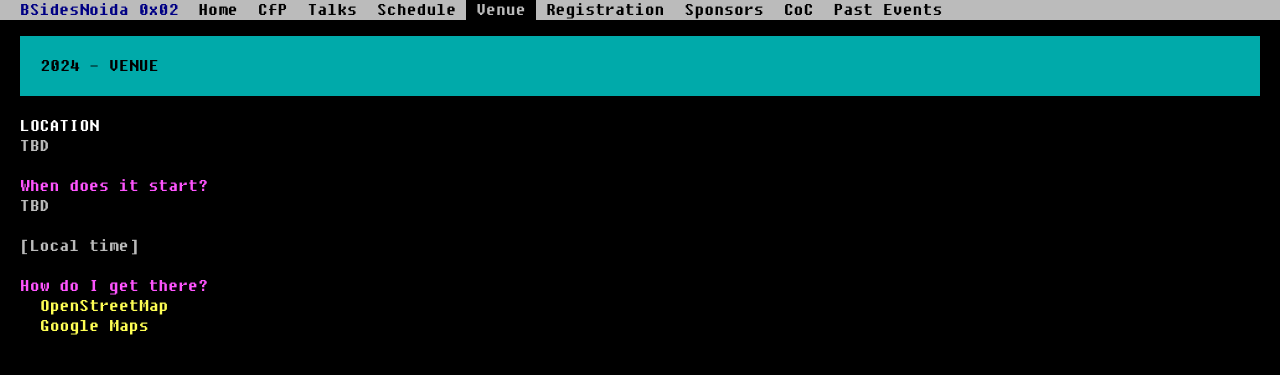
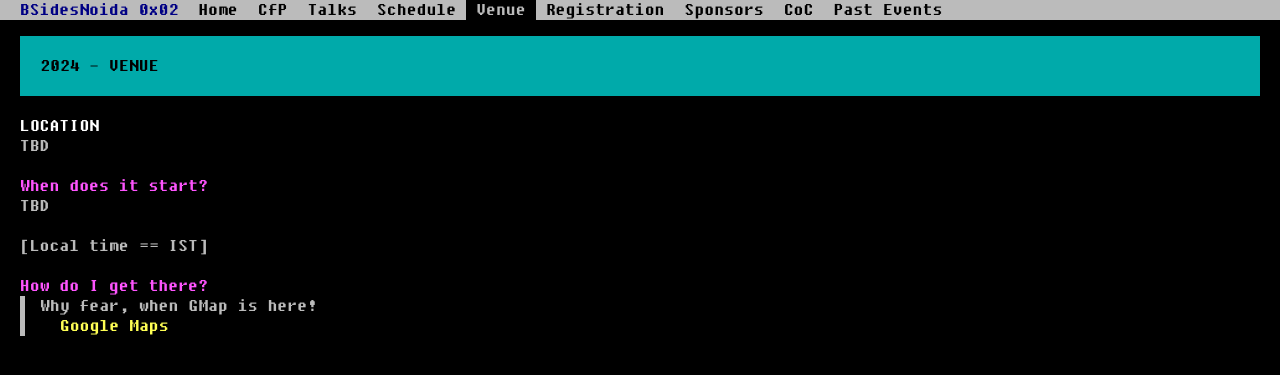
Before and after one commit to BSidesNoida/bsidesnoida.github.io, a Jekyll site: the page built from 05_venue.md, in a window 1280 px wide. Shown: the top 375 px of the page. Built offline with Jekyll 4.4.1, drawn with Linux system fonts in a browser that asks for light colours; nearby versions of some CDN libraries.

Commit message:
modified

```diff
--- a/05_venue.md
+++ b/05_venue.md
@@ -11,8 +11,8 @@ TBD
 #### When does it start?
 TBD
 
-[Local time]
+[Local time == IST]
 
 #### How do I get there?
-- [OpenStreetMap](https://www.openstreetmap.org/#map=18/48.2117842/16.3816056)
-- [Google Maps](https://goo.gl/maps/pbnzAo4ydFWKGT2h8)
+> Why fear, when GMap is here!
+>- [Google Maps](#)
```
